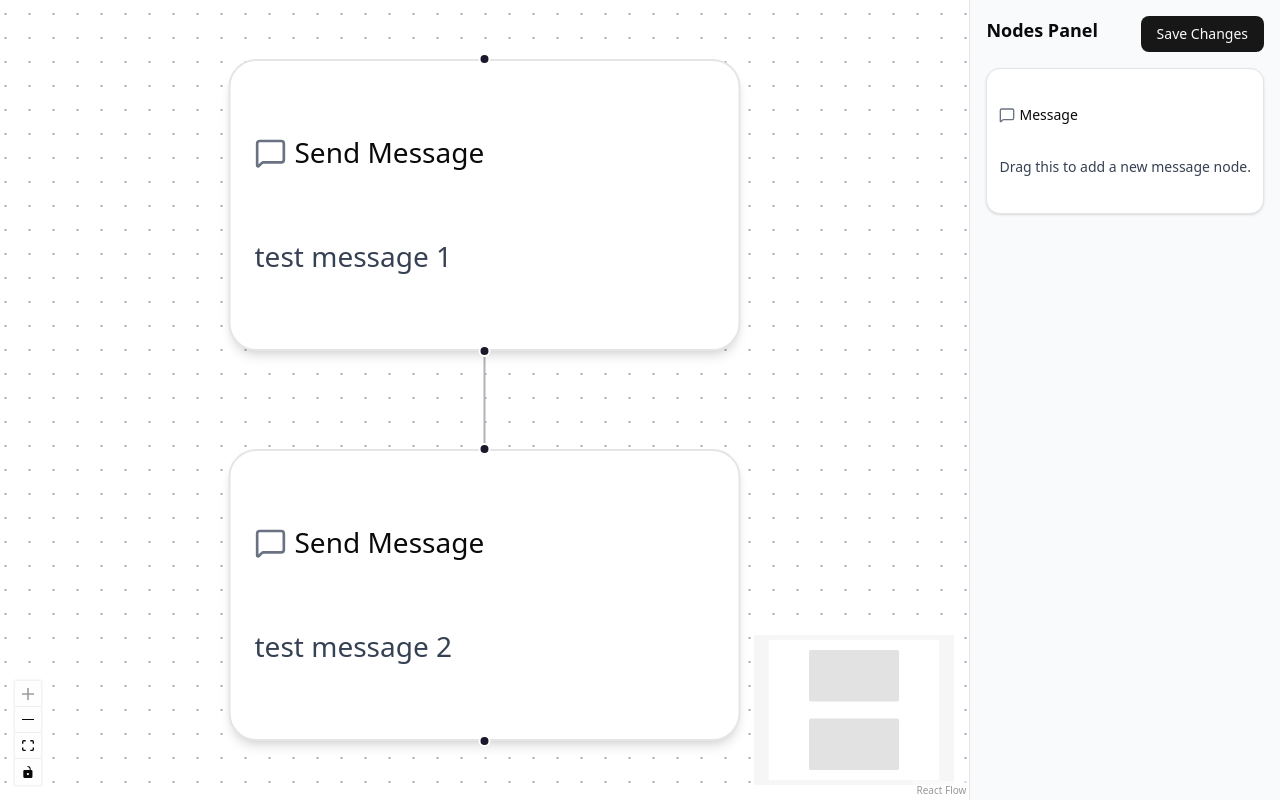
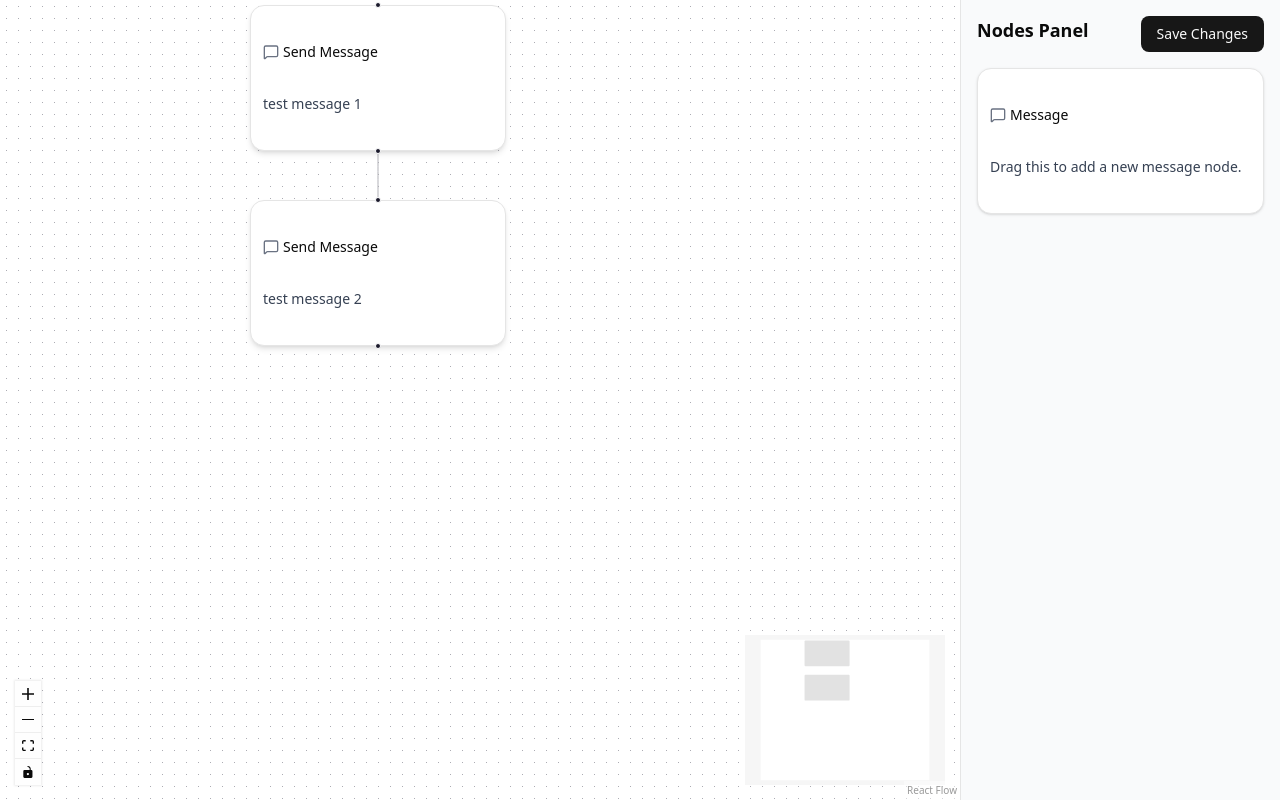
Before and after one commit to sajjadahammad/bitespeed-task, a React (Vite) app: page / in a window 1280 px wide. Built offline with nearby package versions, Linux system fonts and the light colour scheme.

Commit message:
Update FlowBuilder to set default viewport and adjust width of NodePanel and SettingsPanel for consistent layout

```diff
--- a/src/components/FlowBuilder.tsx
+++ b/src/components/FlowBuilder.tsx
@@ -165,7 +165,8 @@ export default function FlowBuilder() {
           onDrop={onDrop}
           onDragOver={onDragOver}
           nodeTypes={nodeTypes} // Register custom node types
-          fitView // Fit the view to the nodes on load
+          defaultViewport={{ x: 0, y: 0, zoom: 1 }}
+
         >
           <MiniMap /> {/* Mini-map for navigation */}
           <Controls /> {/* Controls for zoom, pan, etc. */}
--- a/src/components/NodePanel.tsx
+++ b/src/components/NodePanel.tsx
@@ -9,7 +9,7 @@ export default function NodesPanel() {
   }
 
   return (
-    <div className="p-4 border-l bg-gray-50 h-full flex flex-col gap-4">
+    <div className="p-4 border-l bg-gray-50 h-full flex flex-col gap-4 w-80">
       <h2 className="text-lg font-semibold mb-2">Nodes Panel</h2>
       <Card
         className="cursor-grab active:cursor-grabbing"
--- a/src/components/SettingsPanel.tsx
+++ b/src/components/SettingsPanel.tsx
@@ -30,14 +30,14 @@ export default function SettingsPanel({ selectedNode, onMessageChange }: Setting
 
     if (!selectedNode) {
         return (
-            <div className="p-4 border-l bg-gray-50 h-full flex flex-col gap-4">
+            <div className="p-4 border-l bg-gray-50 h-full flex flex-col gap-4 w-80">
                 <h2 className="text-lg font-semibold mb-2">Settings Panel</h2>
                 <p className="text-sm text-gray-500">Select a node to view its settings.</p>
             </div>
         )
     }
     return (
-        <div className="p-4 border-l bg-gray-50 h-full flex flex-col gap-4">
+        <div className="p-4 border-l bg-gray-50 h-full flex flex-col gap-4 w-80">
             <h2 className="text-lg font-semibold mb-2">Settings Panel</h2>
             <Card>
                 <CardHeader className="p-3 pb-2">
```
